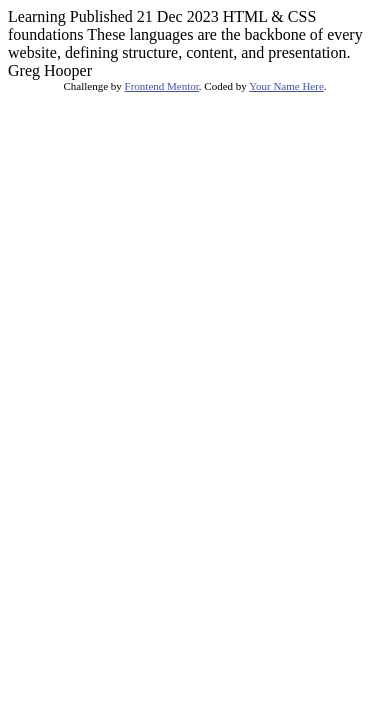
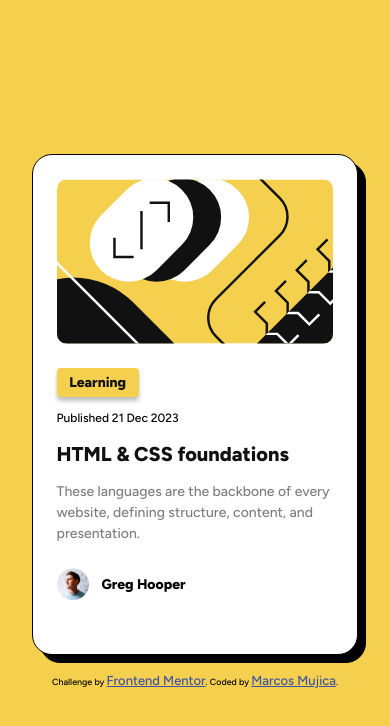
Before and after one commit to moojica/frontend-mentor-blog-preview-card, a plain HTML site: page index.html in a window 390 px wide. Drawn offline with Linux system fonts and the light colour scheme.

Commit message:
Solution completed. Responsive down to 375px resolution, hover animations added for drop shadow as well as highlighting the h2

```diff
--- /dev/null
+++ b/index.css
@@ -0,0 +1,130 @@
+* {
+  margin: 0;
+  padding: 0;
+  font-family: 'Figtree', sans-serif;
+  font-weight: 500;
+  line-height: 1.5;
+  font-size: 1rem;
+}
+
+.container {
+  background-color: #f4d04e;
+  display: flex;
+  width: 100vw;
+  height: 100vh;
+  align-items: center;
+  justify-content: center;
+  flex-direction: column;
+}
+
+.card {
+  display: flex;
+  flex-direction: column;
+  background-color: #fff;
+  border-radius: 20px;
+  border: 1px solid black;
+  width: min(21rem, 75%);
+  height: 30rem;
+  padding: 1.5rem;
+  filter: drop-shadow(0.5rem 0.5rem black);
+  gap: 1.5rem;
+}
+
+.card:hover {
+  filter: drop-shadow(1rem 1rem black);
+}
+
+.content {
+  display: flex;
+  flex-direction: column;
+  gap: 0.75rem;
+}
+
+.blog-image {
+  border-radius: 10px;
+}
+
+.category {
+  background-color: #f4d04e;
+  padding: 4px 12px;
+  font-weight: 800;
+  width: 3.625rem;
+  height: 1.3rem;
+  font-size: 0.874rem;
+  display: flex;
+  justify-content: center;
+  align-items: center;
+  color: #111111;
+  box-shadow: 0px 4px 4px rgba(0, 0, 0, 0.25);
+  border-radius: 4px;
+}
+
+.publish-date {
+  font-size: 0.874rem;
+}
+
+.title {
+  font-weight: 800;
+  font-size: 1.5rem;
+  color: #111111;
+}
+
+.title:hover {
+  color: #f4d04e;
+  cursor: pointer;
+}
+
+.description {
+  color: #7f7f7f;
+}
+
+.card-footer {
+  display: flex;
+  align-items: center;
+}
+
+.card-avatar {
+  width: 2rem;
+  height: 2rem;
+  margin-right: 0.8rem;
+}
+
+.author {
+  font-weight: 800;
+  font-size: 0.874rem;
+}
+
+.attribution {
+  font-size: 0.69rem;
+  text-align: center;
+  margin-top: 1rem;
+}
+.attribution a {
+  font-size: small;
+  color: hsl(228, 45%, 44%);
+}
+
+@media screen and (max-width: 576px) {
+  .card {
+    width: 17.3rem;
+    height: 28.19rem;
+  }
+
+  .content,
+  .publish-date {
+    font-size: 0.75rem;
+  }
+
+  .title {
+    font-size: 1.25rem;
+  }
+
+  .description,
+  .author {
+    font-size: 0.875rem;
+  }
+
+  .attribution {
+    font-size: 0.56rem;
+  }
+}
--- a/index.html
+++ b/index.html
@@ -1,34 +1,60 @@
 <!DOCTYPE html>
 <html lang="en">
-<head>
-  <meta charset="UTF-8">
-  <meta name="viewport" content="width=device-width, initial-scale=1.0"> <!-- displays site properly based on user's device -->
+  <head>
+    <meta charset="UTF-8" />
+    <meta name="viewport" content="width=device-width, initial-scale=1.0" />
+    <!-- displays site properly based on user's device -->
 
-  <link rel="icon" type="image/png" sizes="32x32" href="./assets/images/favicon-32x32.png">
+    <link
+      rel="icon"
+      type="image/png"
+      sizes="32x32"
+      href="./assets/images/favicon-32x32.png"
+    />
 
-  <title>Frontend Mentor | Blog preview card</title>
+    <link rel="preconnect" href="https://fonts.googleapis.com" />
+    <link rel="preconnect" href="https://fonts.gstatic.com" crossorigin />
+    <link
+      href="https://fonts.googleapis.com/css2?family=Figtree:ital,wght@0,300..900;1,300..900&display=swap"
+      rel="stylesheet"
+    />
 
-  <!-- Feel free to remove these styles or customise in your own stylesheet 👍 -->
-  <style>
-    .attribution { font-size: 11px; text-align: center; }
-    .attribution a { color: hsl(228, 45%, 44%); }
-  </style>
-</head>
-<body>
+    <link rel="stylesheet" href="index.css" />
 
-  Learning
-
-  Published 21 Dec 2023
-
-  HTML & CSS foundations
-
-  These languages are the backbone of every website, defining structure, content, and presentation.
-
-  Greg Hooper
-
-  <div class="attribution">
-    Challenge by <a href="https://www.frontendmentor.io?ref=challenge" target="_blank">Frontend Mentor</a>.
-    Coded by <a href="#">Your Name Here</a>.
-  </div>
-</body>
+    <title>Frontend Mentor | Blog preview card</title>
+  </head>
+  <body>
+    <div class="container">
+      <div class="card">
+        <img
+          class="blog-image"
+          src="./assets/images/illustration-article.svg"
+          alt="blog image"
+        />
+        <div class="content">
+          <div class="category">Learning</div>
+          <p class="publish-date">Published 21 Dec 2023</p>
+          <h2 class="title">HTML & CSS foundations</h2>
+          <p class="description">
+            These languages are the backbone of every website, defining
+            structure, content, and presentation.
+          </p>
+        </div>
+        <div class="card-footer">
+          <img
+            class="card-avatar"
+            src="./assets/images/image-avatar.webp"
+            alt="author image"
+          />
+          <p class="author">Greg Hooper</p>
+        </div>
+      </div>
+      <div class="attribution">
+        Challenge by
+        <a href="https://www.frontendmentor.io?ref=challenge" target="_blank"
+          >Frontend Mentor</a
+        >. Coded by <a href="#">Marcos Mujica</a>.
+      </div>
+    </div>
+  </body>
 </html>
```
